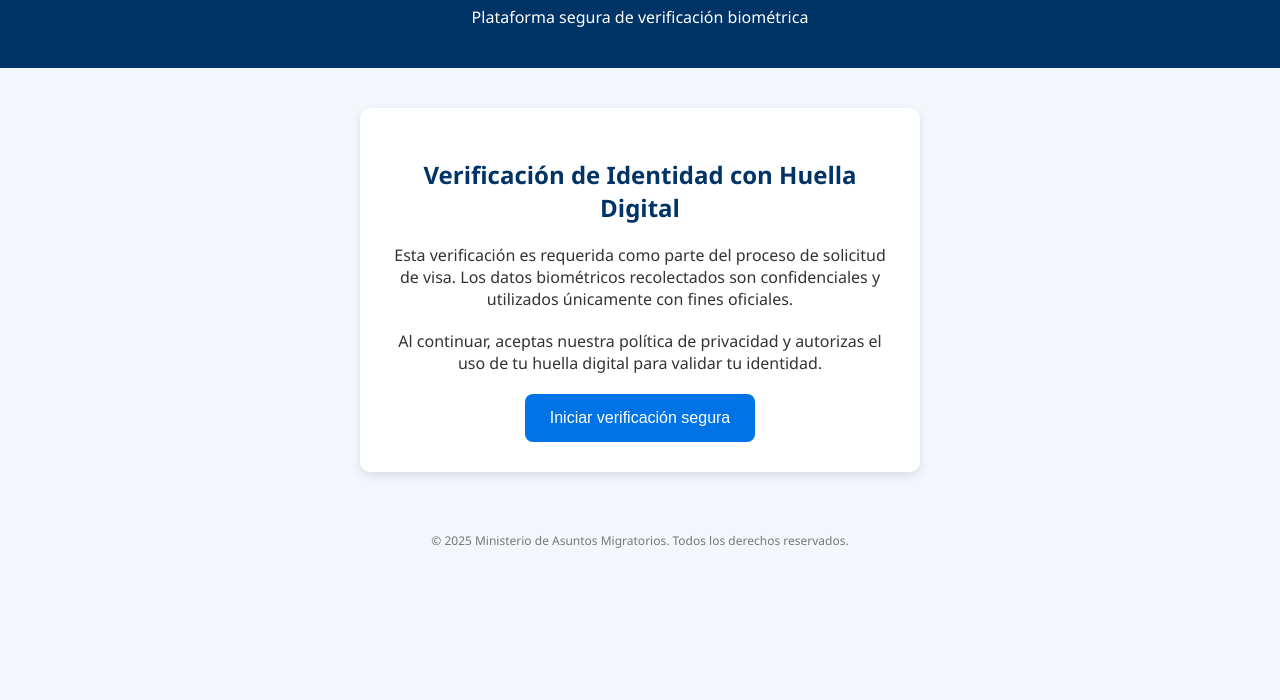
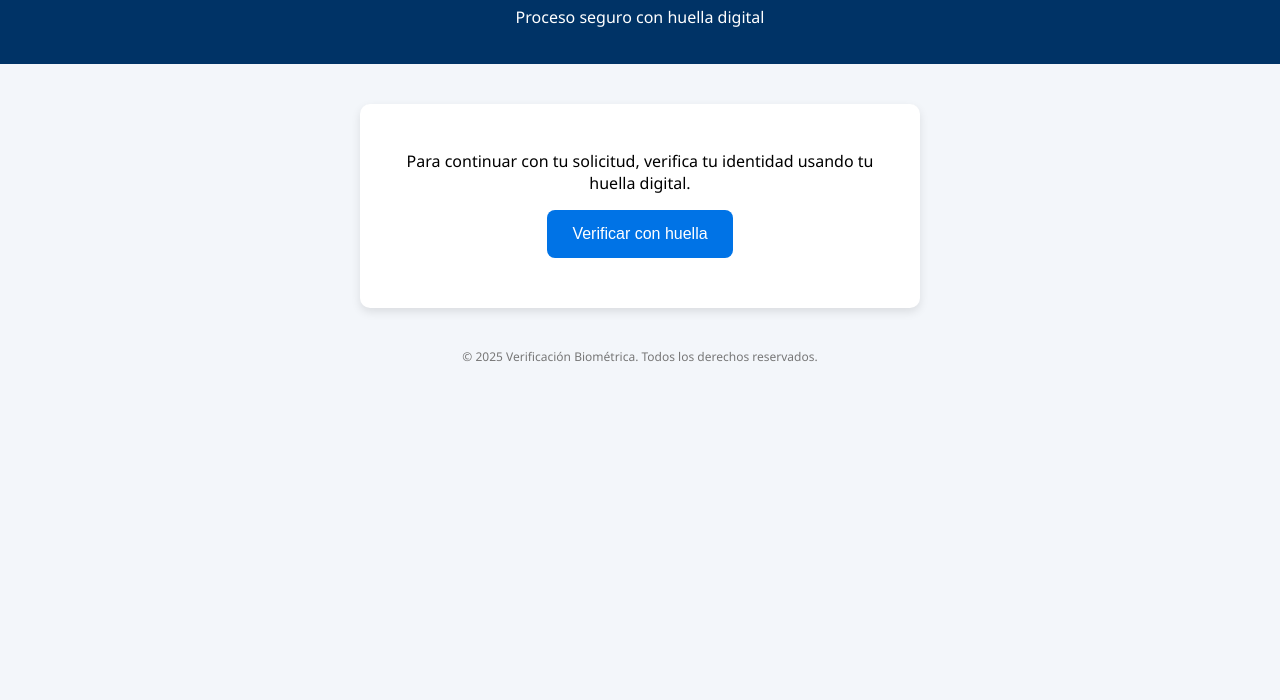
Before and after one commit to kodlandAlejandro/VISA, a plain HTML site: page index.html in a window 1280 px wide. Shown: the part 100-800 px from the top of the page. Drawn offline with Linux system fonts and the light colour scheme.

Commit message:
Update index.html

```diff
--- a/index.html
+++ b/index.html
@@ -3,21 +3,20 @@
 <head>
   <meta charset="UTF-8" />
   <meta name="viewport" content="width=device-width, initial-scale=1.0" />
-  <title>Verificación Biométrica para Visa</title>
+  <title>Verificación Biométrica</title>
   <style>
     body {
       font-family: 'Segoe UI', sans-serif;
       background-color: #f3f6fa;
-      color: #333;
       margin: 0;
       padding: 0;
+      text-align: center;
     }
 
     header {
       background-color: #003366;
       color: white;
       padding: 20px;
-      text-align: center;
     }
 
     .container {
@@ -27,15 +26,6 @@
       padding: 30px;
       border-radius: 10px;
       box-shadow: 0 4px 10px rgba(0,0,0,0.1);
-      text-align: center;
-    }
-
-    h2 {
-      color: #003366;
-    }
-
-    p {
-      margin-bottom: 20px;
     }
 
     button {
@@ -48,74 +38,64 @@
       cursor: pointer;
     }
 
-    button:hover {
-      background-color: #005bb5;
+    #mensaje {
+      margin-top: 20px;
+      font-weight: bold;
     }
 
     footer {
-      text-align: center;
+      margin-top: 30px;
       font-size: 12px;
       color: #777;
-      margin-top: 40px;
-      padding: 20px;
     }
   </style>
 </head>
 <body>
 
   <header>
-    <h1>Ministerio de Asuntos Migratorios</h1>
-    <p>Plataforma segura de verificación biométrica</p>
+    <h1>Verificación de Identidad</h1>
+    <p>Proceso seguro con huella digital</p>
   </header>
 
   <div class="container">
-    <h2>Verificación de Identidad con Huella Digital</h2>
-    <p>
-      Esta verificación es requerida como parte del proceso de solicitud de visa.
-      Los datos biométricos recolectados son confidenciales y utilizados únicamente con fines oficiales.
-    </p>
-    <p>
-      Al continuar, aceptas nuestra política de privacidad y autorizas el uso de tu huella digital para validar tu identidad.
-    </p>
-    <button onclick="autenticar()">Iniciar verificación segura</button>
+    <p>Para continuar con tu solicitud, verifica tu identidad usando tu huella digital.</p>
+    <button onclick="autenticar()">Verificar con huella</button>
+    <div id="mensaje"></div>
   </div>
 
   <footer>
-    © 2025 Ministerio de Asuntos Migratorios. Todos los derechos reservados.
+    © 2025 Verificación Biométrica. Todos los derechos reservados.
   </footer>
 
   <script>
     async function autenticar() {
+      const mensaje = document.getElementById("mensaje");
+
       if (!window.PublicKeyCredential) {
-        alert("Tu navegador no soporta autenticación biométrica.");
+        mensaje.innerText = "Tu navegador no soporta autenticación biométrica.";
         return;
       }
+
+      mensaje.innerText = "Por favor, pon tu huella sobre el lector...";
 
       try {
         const credential = await navigator.credentials.get({
           publicKey: {
             challenge: new Uint8Array(32),
             timeout: 60000,
-            allowCredentials: [],
-            userVerification: "required",
-          },
+            userVerification: "required"
+          }
         });
 
-        // Datos simulados para enviar al servidor
-        const datosUsuario = {
-          id: credential.id,
-          tipo: credential.type,
-          autenticado: true,
-          timestamp: new Date().toISOString()
-        };
+        mensaje.innerText = "✅ Huella tomada exitosamente. Identidad verificada.";
+        console.log("Credencial:", credential);
 
-        // Simulación de envío
-        console.log("Datos enviados al servidor:", datosUsuario);
+        // Aquí podrías enviar los datos al servidor:
+        // await fetch('/guardar-biometria', { method: 'POST', body: JSON.stringify(credential) });
 
-        alert("Autenticación exitosa. Gracias por verificar tu identidad.");
       } catch (err) {
         console.error("Error de autenticación:", err);
-        alert("No se pudo verificar tu huella. Intenta nuevamente.");
+        mensaje.innerText = "❌ No se pudo verificar la huella. Intenta nuevamente.";
       }
     }
   </script>
```
